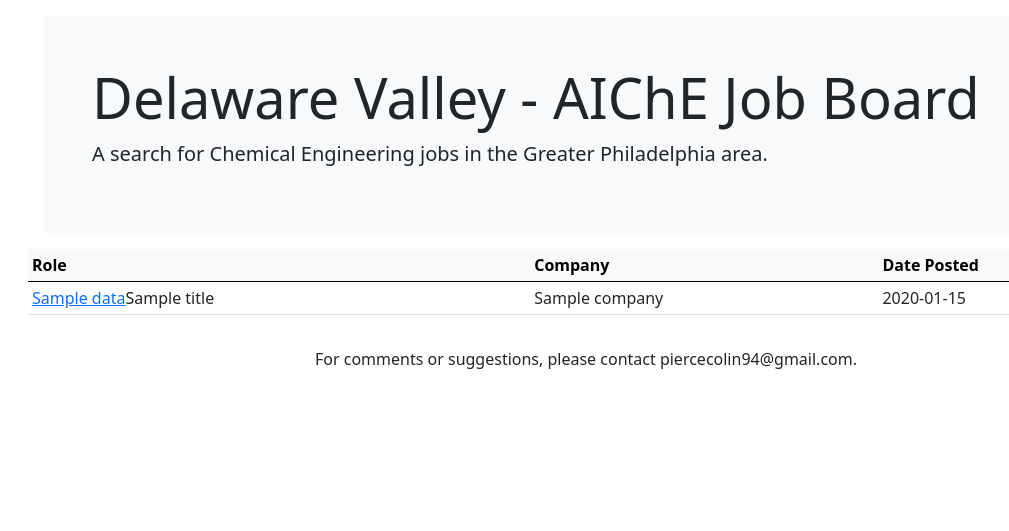
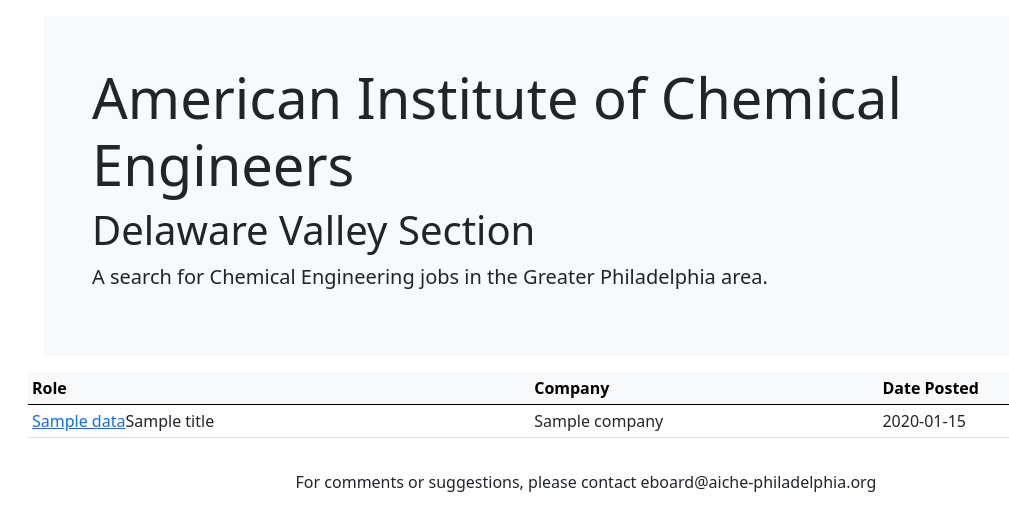
Before and after one commit to ColinPierce9/JobBoardApp, a Django app: template Job_Scrape/templates/scrape/home.html in a window 1280 px wide. Shown: the top 531 px of the page, without its empty margins (54-1063 px from the left). Run offline with Django 3.2, Linux system fonts and the light colour scheme; the template is opened without the code that fills it: most values are stand-ins (such as "Sample title", 1, 10 or a date in 2020).

Commit message:
Update home.html

```diff
--- a/Job_Scrape/templates/scrape/home.html
+++ b/Job_Scrape/templates/scrape/home.html
@@ -11,7 +11,8 @@
   <body>
     <div class="container">
       <div class="bg-light p-5 rounded-lg m-3">
-        <h1 class='display-4'>Delaware Valley - AIChE Job Board</h1>
+        <h1 class='display-4'>American Institute of Chemical Engineers</h1>
+        <h1 class='display-6'>Delaware Valley Section</h1>
         <p class='lead'>A search for Chemical Engineering jobs in the Greater Philadelphia area.</p>
       </div>
 
@@ -42,7 +43,7 @@
     </div>
 
     <div class="container">
-      <footer class='text-center py-3'>For comments or suggestions, please contact piercecolin94@gmail.com.</footer>
+      <footer class='text-center py-3'>For comments or suggestions, please contact eboard@aiche-philadelphia.org</footer>
 
 
     </div>
```
